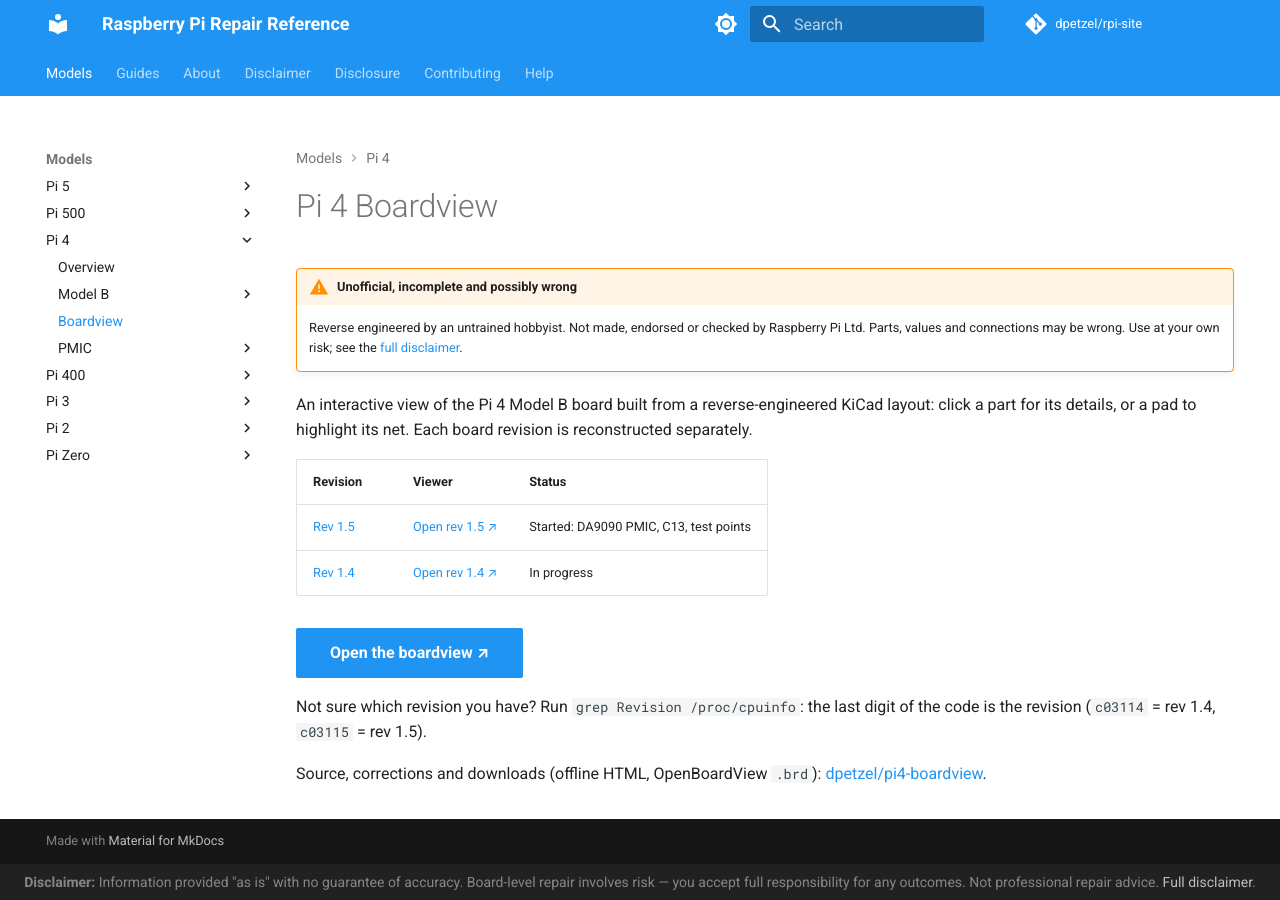
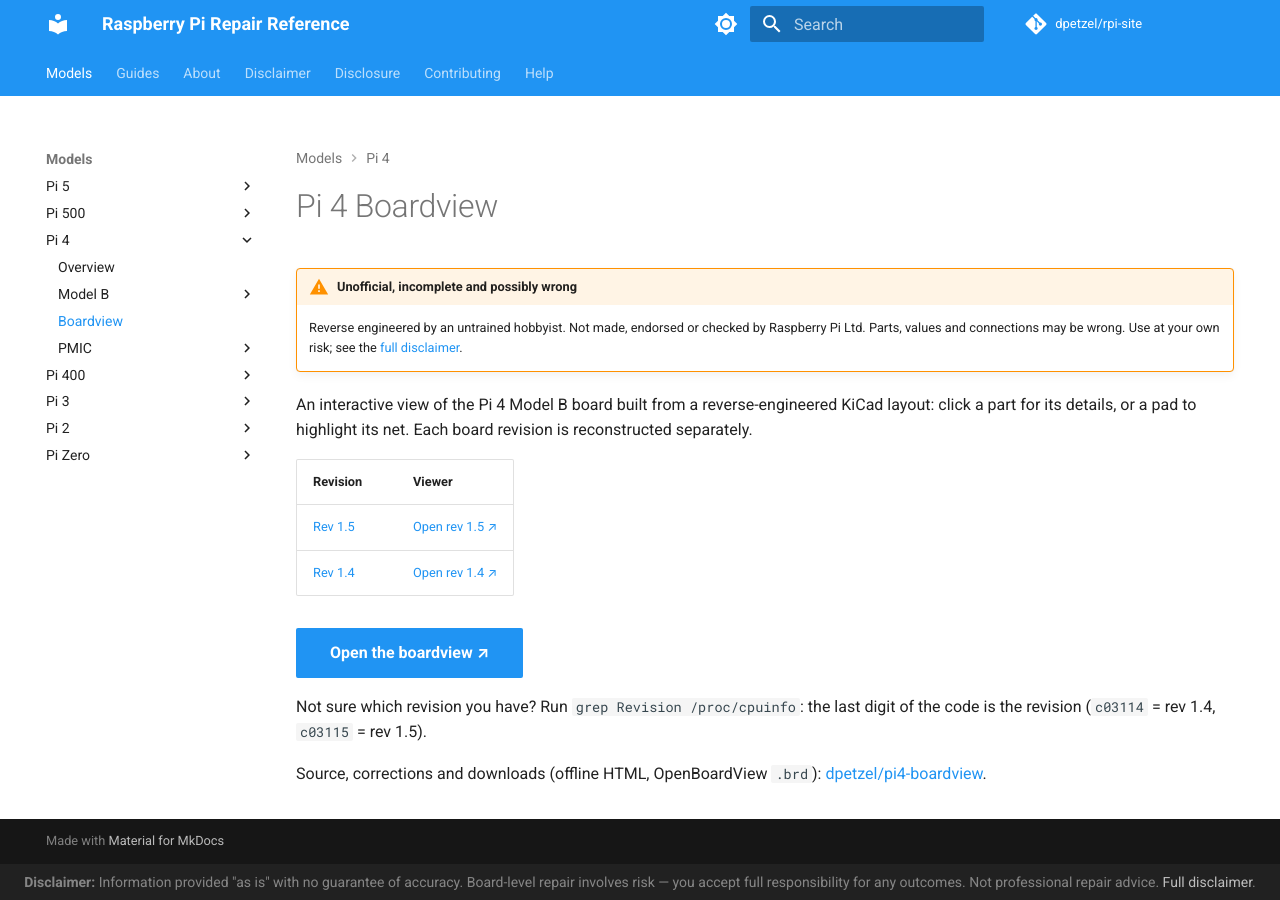
Before and after one commit to dpetzel/rpi-site, an MkDocs documentation site: the page built from docs/pi4/boardview/index.md, in a window 1280 px wide. Built offline with MkDocs 1.6.1 and Material for MkDocs 9.7.7, drawn with Linux system fonts in a browser that asks for light colours; comment, search, counter and statistics services are not loaded.

Commit message:
Pi 4 boardview: drop the per-revision status column
Status lives in the pi4-boardview repo; keeping a copy here would need
updating on every change there.

Co-Authored-By: Claude Opus 5.5 <noreply@anthropic.com>

```diff
--- a/docs/pi4/boardview/index.md
+++ b/docs/pi4/boardview/index.md
@@ -7,10 +7,10 @@
 An interactive view of the Pi 4 Model B board built from a reverse-engineered KiCad layout: click a part for its
 details, or a pad to highlight its net. Each board revision is reconstructed separately.
 
-| Revision | Viewer | Status |
-|---|---|---|
-| [Rev 1.5](../model-b/rev-1.5/index.md) | [Open rev 1.5 ↗](https://dpetzel.github.io/pi4-boardview/1.5/){ target="_blank" } | Started: DA9090 PMIC, C13, test points |
-| [Rev 1.4](../model-b/rev-1.4/index.md) | [Open rev 1.4 ↗](https://dpetzel.github.io/pi4-boardview/1.4/){ target="_blank" } | In progress |
+| Revision | Viewer |
+|---|---|
+| [Rev 1.5](../model-b/rev-1.5/index.md) | [Open rev 1.5 ↗](https://dpetzel.github.io/pi4-boardview/1.5/){ target="_blank" } |
+| [Rev 1.4](../model-b/rev-1.4/index.md) | [Open rev 1.4 ↗](https://dpetzel.github.io/pi4-boardview/1.4/){ target="_blank" } |
 
 [Open the boardview ↗](https://dpetzel.github.io/pi4-boardview/){ .md-button .md-button--primary target="_blank" }
 
```
